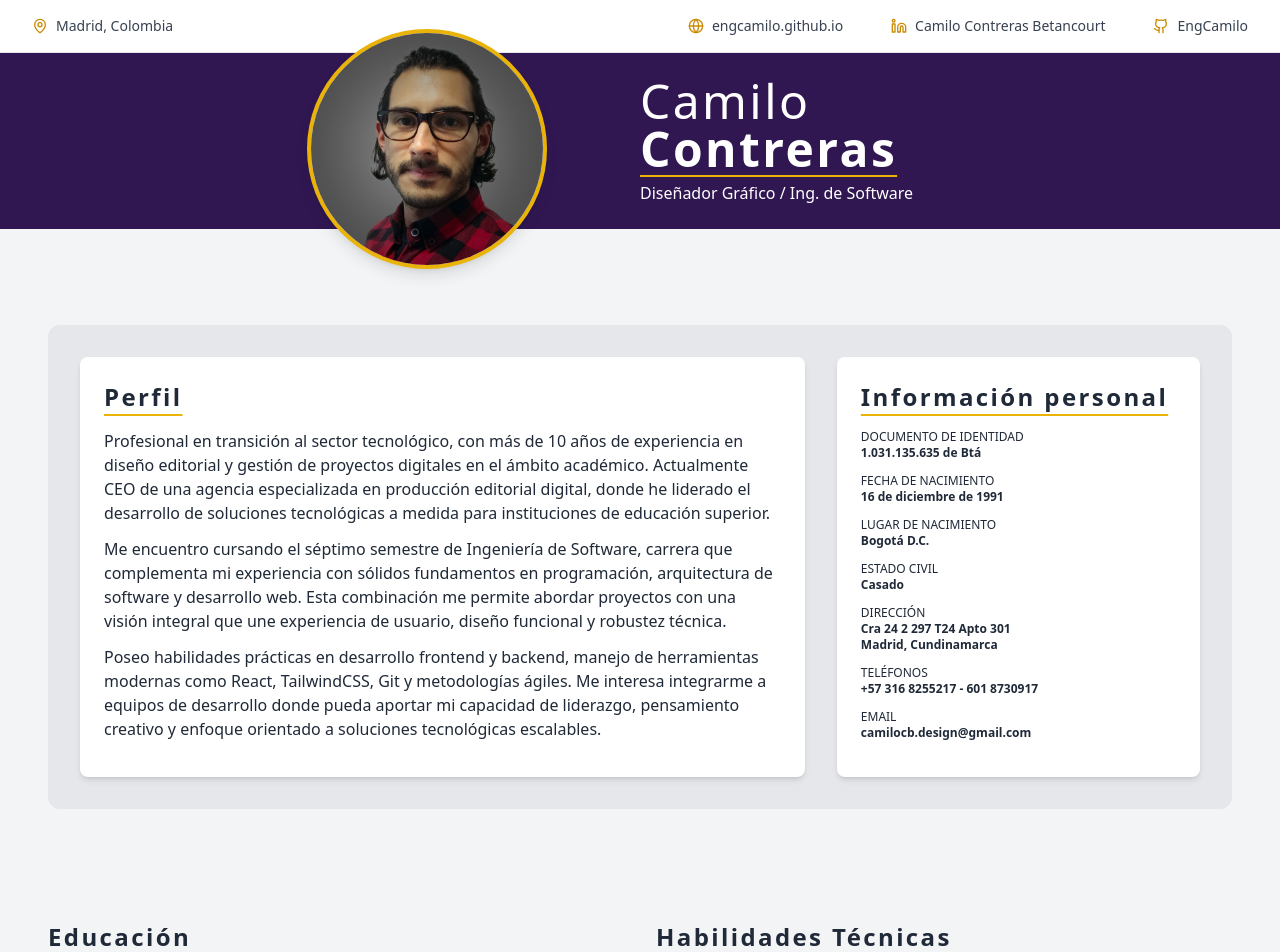
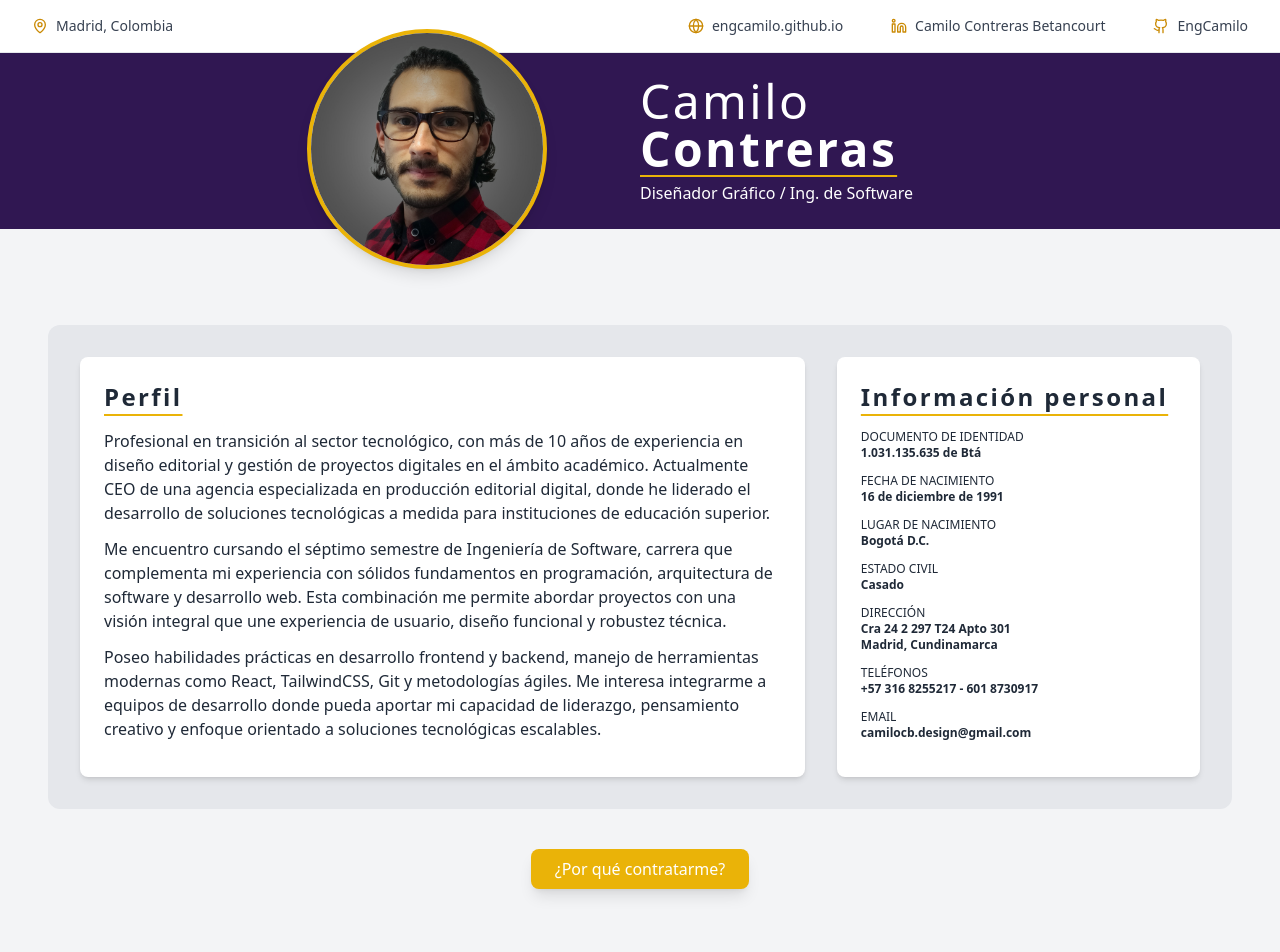
Before and after one commit to EngCamilo/cv-camilo, a React (Vite) app: page / in a window 1280 px wide. Shown: the top 952 px of the page. Built offline with nearby package versions, Linux system fonts and the light colour scheme.

Commit message:
Actualización PVal

```diff
--- a/src/App.jsx
+++ b/src/App.jsx
@@ -2,6 +2,7 @@ import React from 'react';
 import ContactBar from './components/ContactBar';
 import Header from './components/Header';
 import SobreMi from './components/SobreMi';
+import ValorPopup from './components/ValorPopup';
 import Education from './components/Education';
 import Experience from './components/Experience';
 import Skills from './components/Skills';
@@ -15,6 +16,7 @@ export default function App() {
       <main className="w-full max-w-7xl mx-auto px-10 lg:px-12 xl:py-10 grid grid-cols-1 md:grid-cols-2 gap-8">
         <section className="col-span-1 md:col-span-2 space-y-8">
           <SobreMi />
+          <ValorPopup />
         </section>
         <section className="space-y-8">
           <Education />
--- /dev/null
+++ b/src/components/ValorPopup.jsx
@@ -0,0 +1,36 @@
+import React, { useState } from 'react';
+
+export default function ValorPopup() {
+  const [isOpen, setIsOpen] = useState(false);
+
+  const ofertaValor = `Soy un profesional con más de 10 años de experiencia liderando proyectos editoriales y tecnológicos, capaz de conectar el diseño con el desarrollo de software para ofrecer soluciones creativas, funcionales y escalables.
+Mi experiencia en dirección de equipos, sumada a mi formación en Ingeniería de Software, me permite comprender tanto las necesidades estratégicas como las técnicas, aportando valor real a los proyectos y garantizando resultados de alto impacto.`;
+
+  return (
+    <div className="my-8 text-center">
+      {/* Botón para abrir el popup */}
+      <button
+        onClick={() => setIsOpen(true)}
+        className="bg-yellow-500 hover:bg-yellow-600 text-white px-6 py-2 rounded-lg shadow-lg transition"
+      >
+        ¿Por qué contratarme?
+      </button>
+
+      {/* Modal */}
+      {isOpen && (
+        <div className="fixed inset-0 bg-black bg-opacity-50 flex items-center justify-center z-50">
+          <div className="bg-white max-w-lg w-full mx-4 rounded-lg shadow-lg p-6 relative">
+            <h2 className="text-2xl font-bold mb-4">Mi Oferta de Valor</h2>
+            <p className="text-gray-700 whitespace-pre-line">{ofertaValor}</p>
+            <button
+              onClick={() => setIsOpen(false)}
+              className="mt-6 bg-gray-800 hover:bg-gray-900 text-white px-4 py-2 rounded-lg transition"
+            >
+              Cerrar
+            </button>
+          </div>
+        </div>
+      )}
+    </div>
+  );
+}
```
